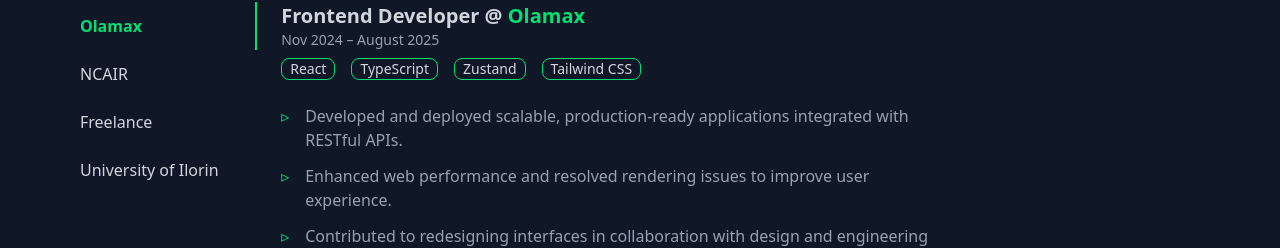
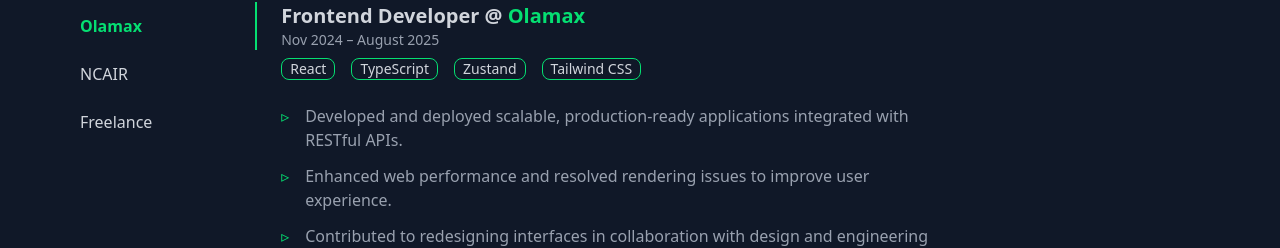
Before and after one commit to maybeAtiq/Atiq, a React (Vite) app: page / in a window 1280 px wide. Shown: the part 1302-1550 px from the top of the page. Built offline with nearby package versions, Linux system fonts and the light colour scheme; a web font is replaced by a local one.

Commit message:
update:updated portfolio

```diff
--- a/src/components/JobList.jsx
+++ b/src/components/JobList.jsx
@@ -48,16 +48,16 @@
     ],
     tech: ["React", "Next.js", "Node.js", "Zustand", "TypeScript", "Tailwind CSS"],
   },
-  {
-    company: "University of Ilorin",
-    jobTitle: "Embedded Systems Engineer (Student) @",
-    duration: "Jan 2019 – Sep 2023",
-    desc: [
-      "Led a team of five to develop a semi-autonomous firefighting robot equipped with a robotic arm and Android-based remote control.",
-      "Awarded First Runner-Up at the 2023 Opolo Innovative Idea Pitch competition.",
-    ],
-    tech: ["Embedded C", "Java", "XML"],
-  },
+  // {
+  //   company: "University of Ilorin",
+  //   jobTitle: "Embedded Systems Engineer (Student) @",
+  //   duration: "Jan 2019 – Sep 2023",
+  //   desc: [
+  //     "Led a team of five to develop a semi-autonomous firefighting robot equipped with a robotic arm and Android-based remote control.",
+  //     "Awarded First Runner-Up at the 2023 Opolo Innovative Idea Pitch competition.",
+  //   ],
+  //   tech: ["Embedded C", "Java", "XML"],
+  // },
 ];
 
 
```
